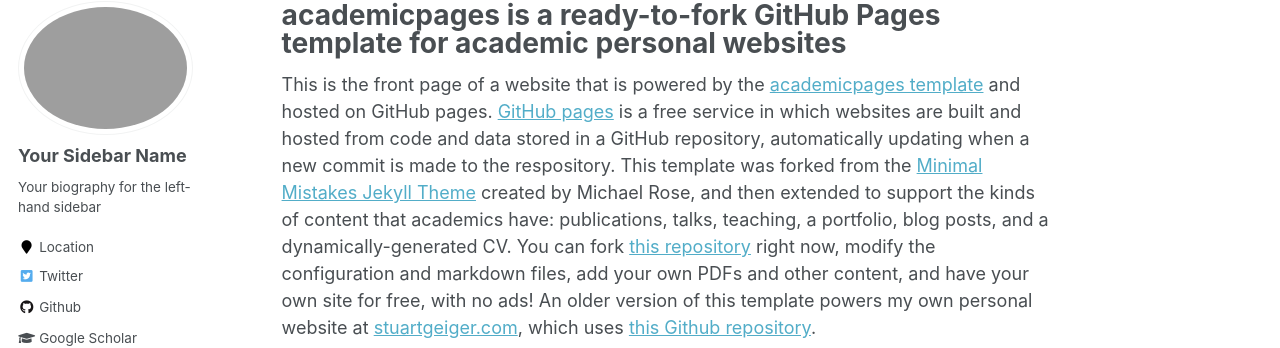
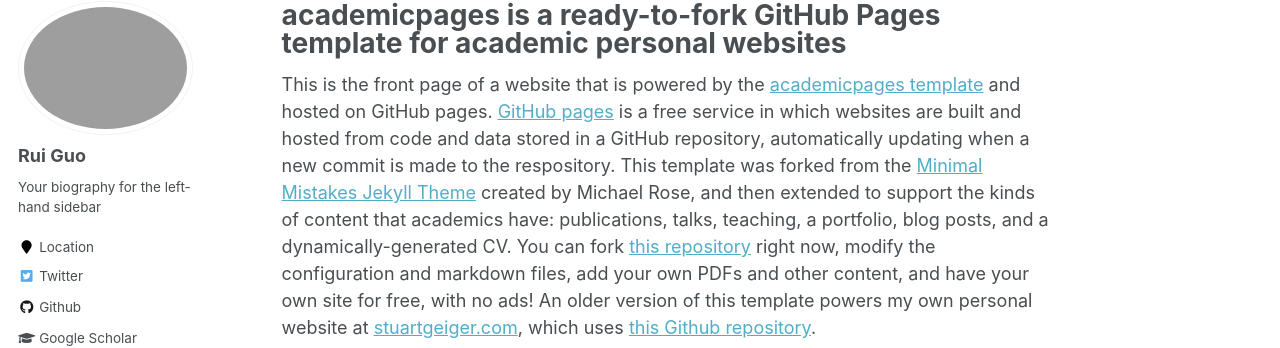
Before and after one commit to BMERuiGuo/index, a Jekyll site: the page built from _pages/about.md, in a window 1280 px wide. Shown: the part 117-465 px from the top of the page. Built offline with Jekyll 4.4.1, drawn with Linux system fonts in a browser that asks for light colours; some web fonts are replaced.

Commit message:
Update _config.yml

```diff
--- a/_config.yml
+++ b/_config.yml
@@ -80,7 +80,7 @@
 
 # Site Author
 author:
-  name             : "Your Sidebar Name"
+  name             : "Rui Guo"
   avatar           : "profile.png"
   bio              : "Your biography for the left-hand sidebar"
   location         : "Location"
```
